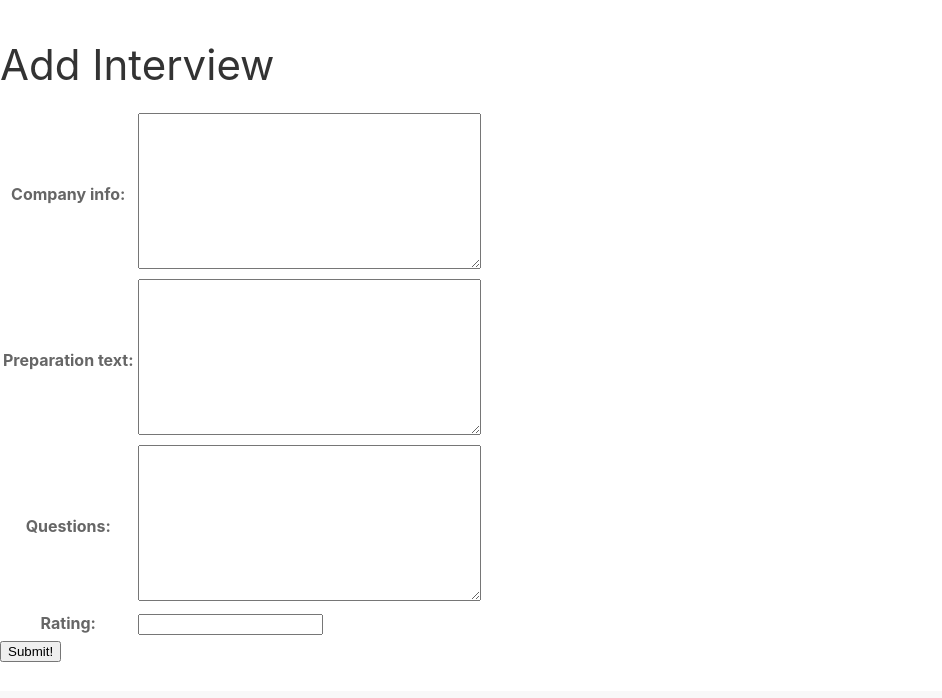
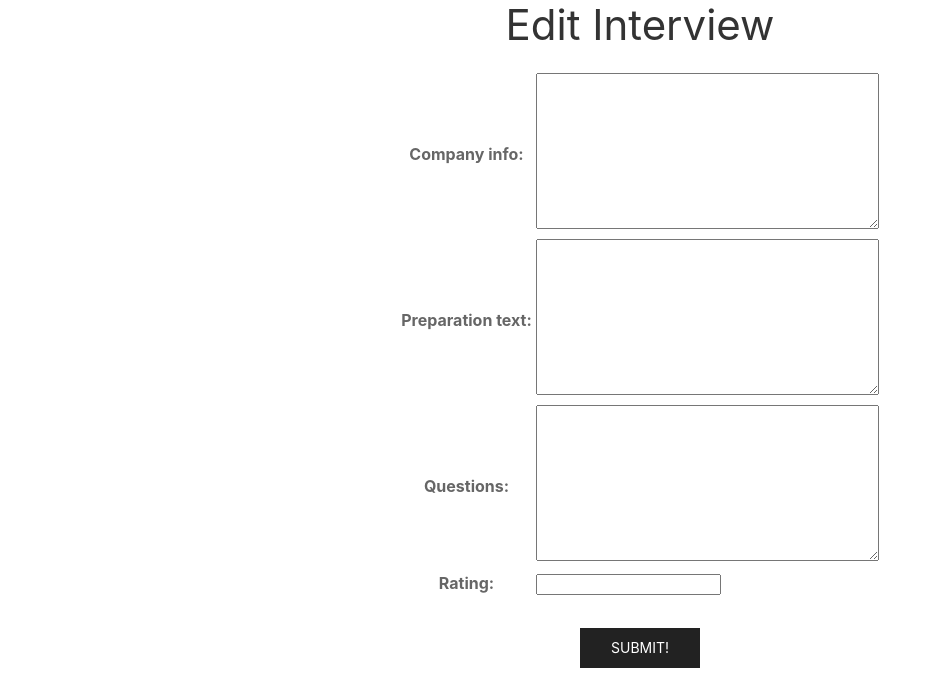
Before and after one commit to rperillo1/Job-Search-Tracker, a Django app: template main_app/templates/main_app/interview_form.html in a window 1280 px wide. Shown: the part 109-807 px from the top of the page, without its empty margins (0-942 px from the left). Before the commit the page ends 771 px from the top, so only its background shows below. Run offline with Django 3.2, Linux system fonts and the light colour scheme; the template is opened without the code that fills it: values that come from a table or form of the project are taken from there, others are empty; some libraries are stand-ins or nearby versions.

Commit message:
form styling

```diff
--- a/main_app/templates/main_app/application_form.html
+++ b/main_app/templates/main_app/application_form.html
@@ -2,7 +2,9 @@
 
 {% block content %}
 {% if object %}
-<h1>Edit <span class="teal-text">{{object.name}}</span></h1>
+<div class="uk-grid app-form">
+  <h1 class="uk-align-center">Edit Application</h1>
+</div>
 {% else %}
 <div class="uk-grid app-form">
   <h1 class="uk-align-center">Add Application</h1>
--- a/main_app/templates/main_app/interview_form.html
+++ b/main_app/templates/main_app/interview_form.html
@@ -1,18 +1,17 @@
 {% extends 'base.html' %}
 
 {% block content %}
-{% if object %}
-<h1>Edit <span class="teal-text">{{object.name}}</span></h1>
-{% else %}
-<h1>Add Interview</h1>
-{% endif %}
+<div class='flex-container'>
+<h1>Edit Interview</h1>
+</div>
 
+<div class='flex-container'>
 <form action="" method="post">
     {% csrf_token %}
     <table>
         {{ form.as_table }}
     </table>
-    <input type="submit" value="Submit!" class="btn">
+    <input type="submit" value="Submit!" class="uk-button uk-button-secondary uk-align-center">
 </form>
-
+</div>
 {% endblock %}
```
